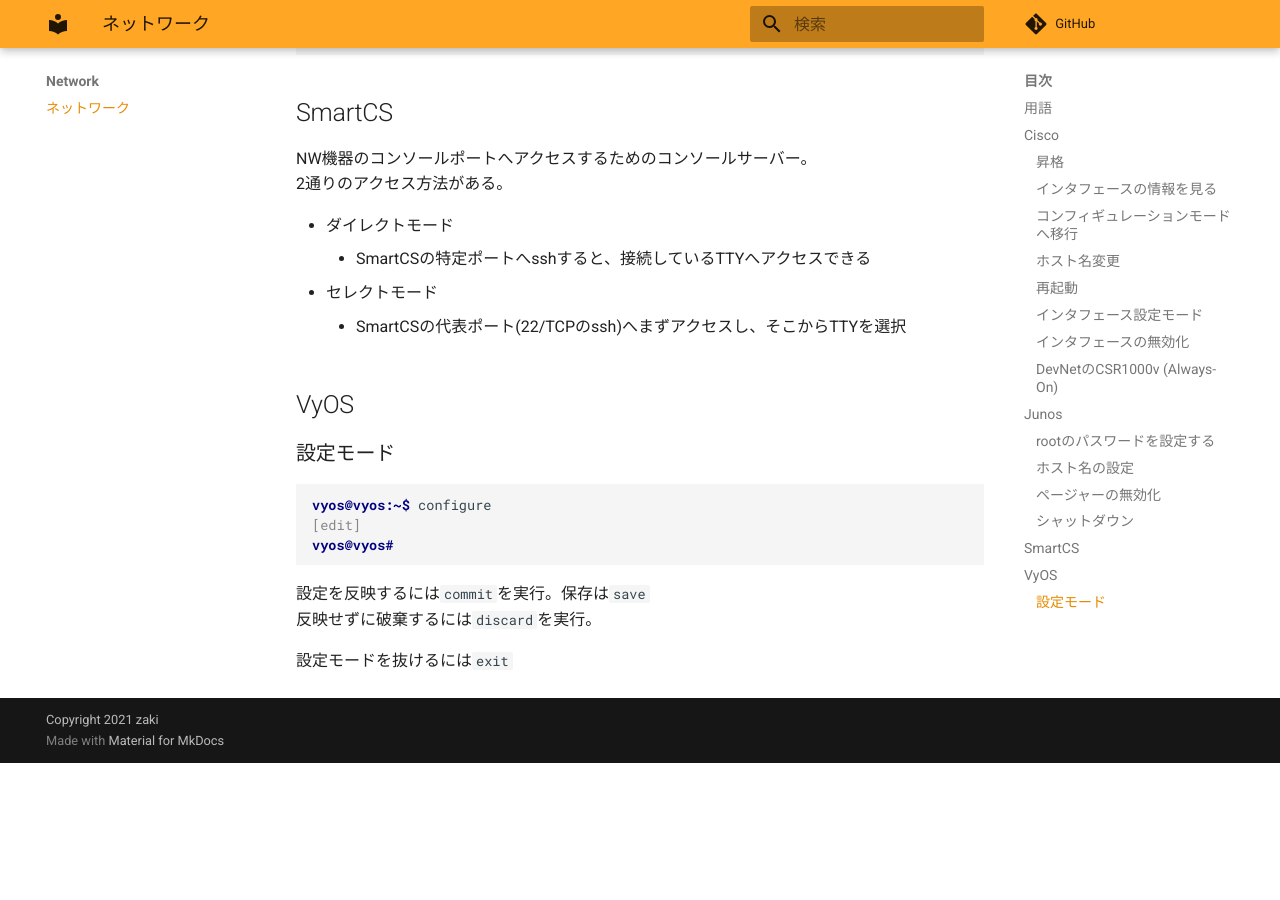
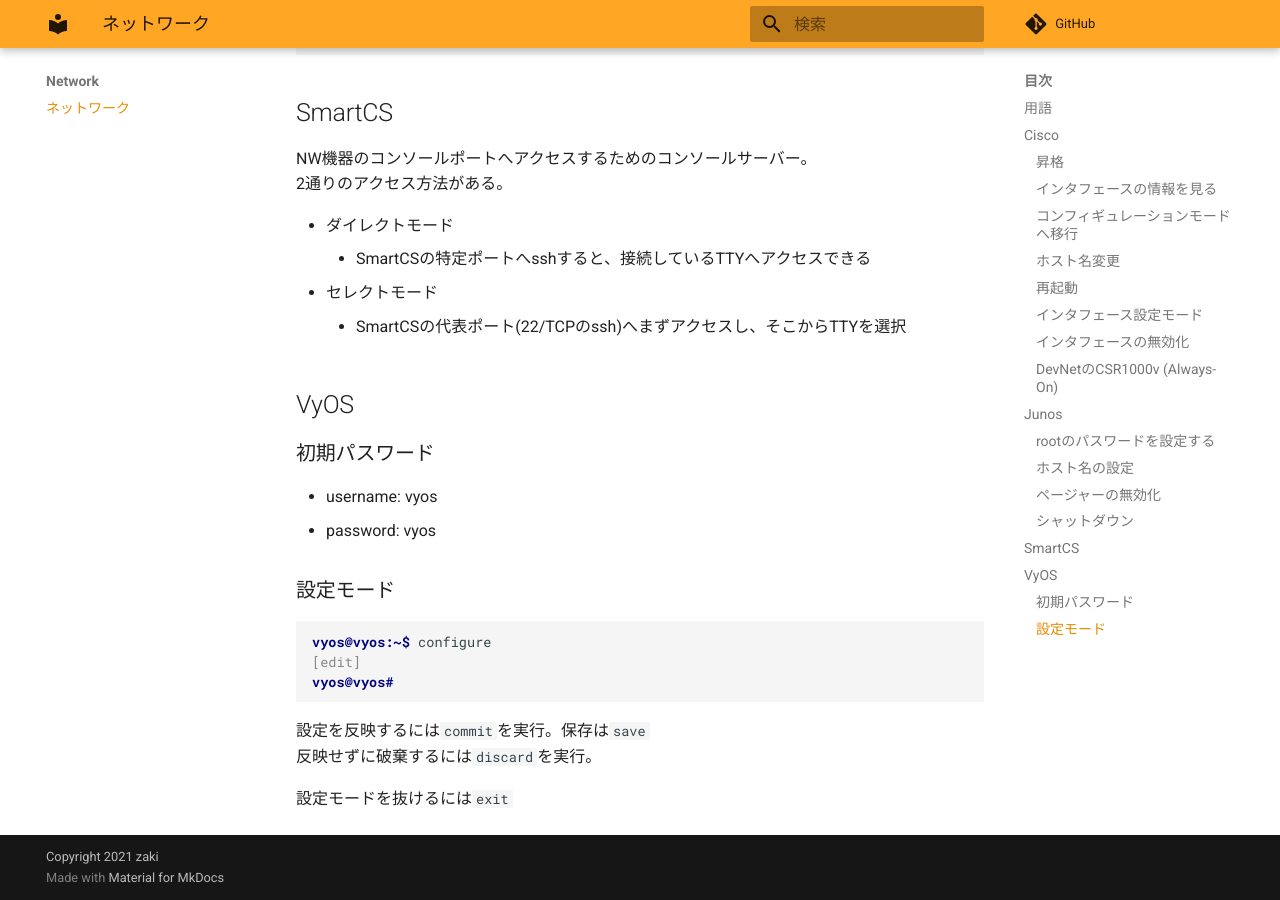
Before and after one commit to zaki-lknr/docs, an MkDocs documentation site: the page built from docs/Network/index.md, in a window 1280 px wide and 900 px high, scrolled down 3194 px. Built offline with MkDocs 1.6.1 and Material for MkDocs 9.7.7, drawn with Linux system fonts in a browser that asks for light colours; comment, search, counter and statistics services are not loaded; before the commit the page ends 3957 px from its top, so only the background shows below that.

Commit message:
add: network: vyos初期パスワード

````diff
--- a/docs/Network/index.md
+++ b/docs/Network/index.md
@@ -159,6 +159,11 @@ NW機器のコンソールポートへアクセスするためのコンソール
 
 ## VyOS
 
+### 初期パスワード
+
+- username: vyos
+- password: vyos
+
 ### 設定モード
 
 ```console
````
